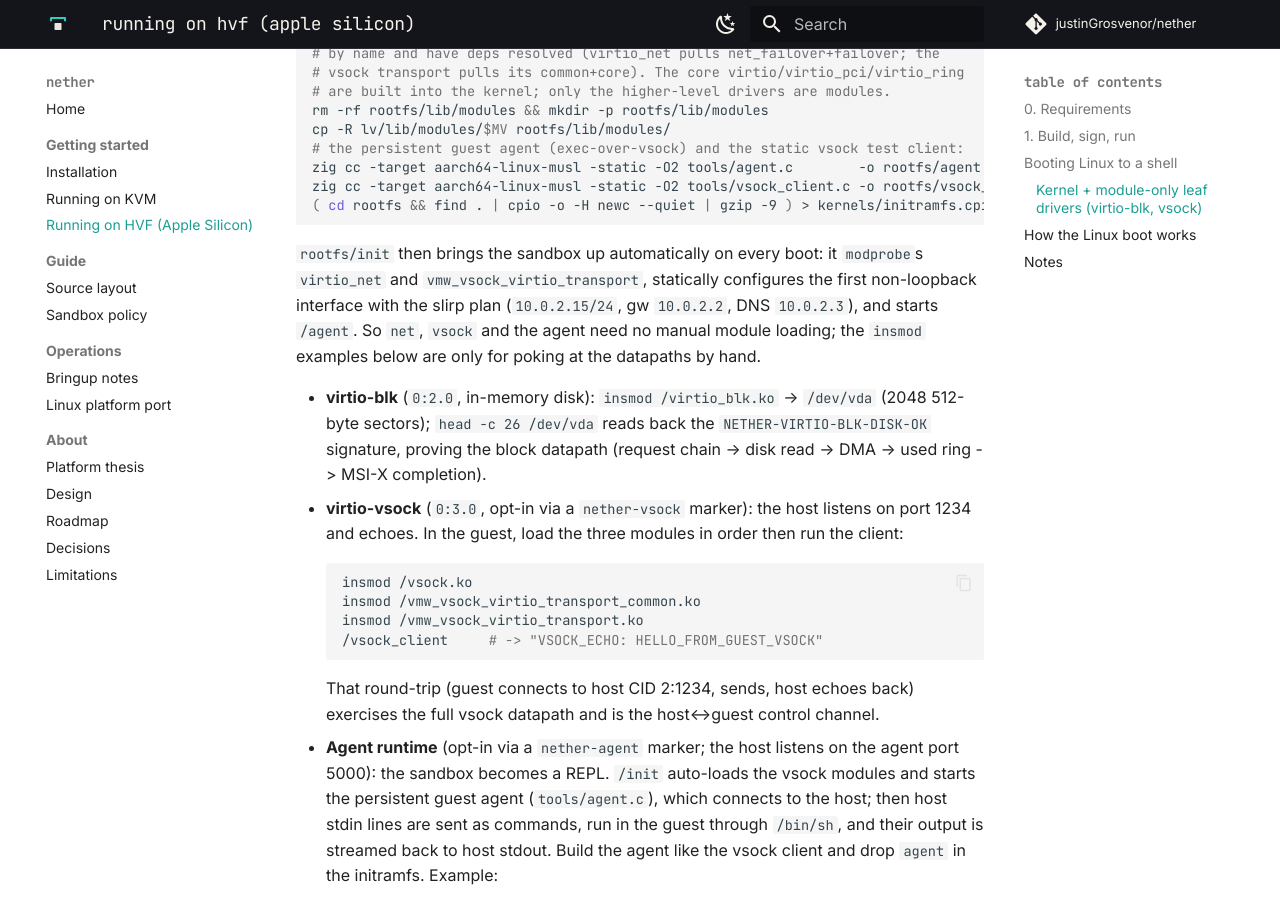
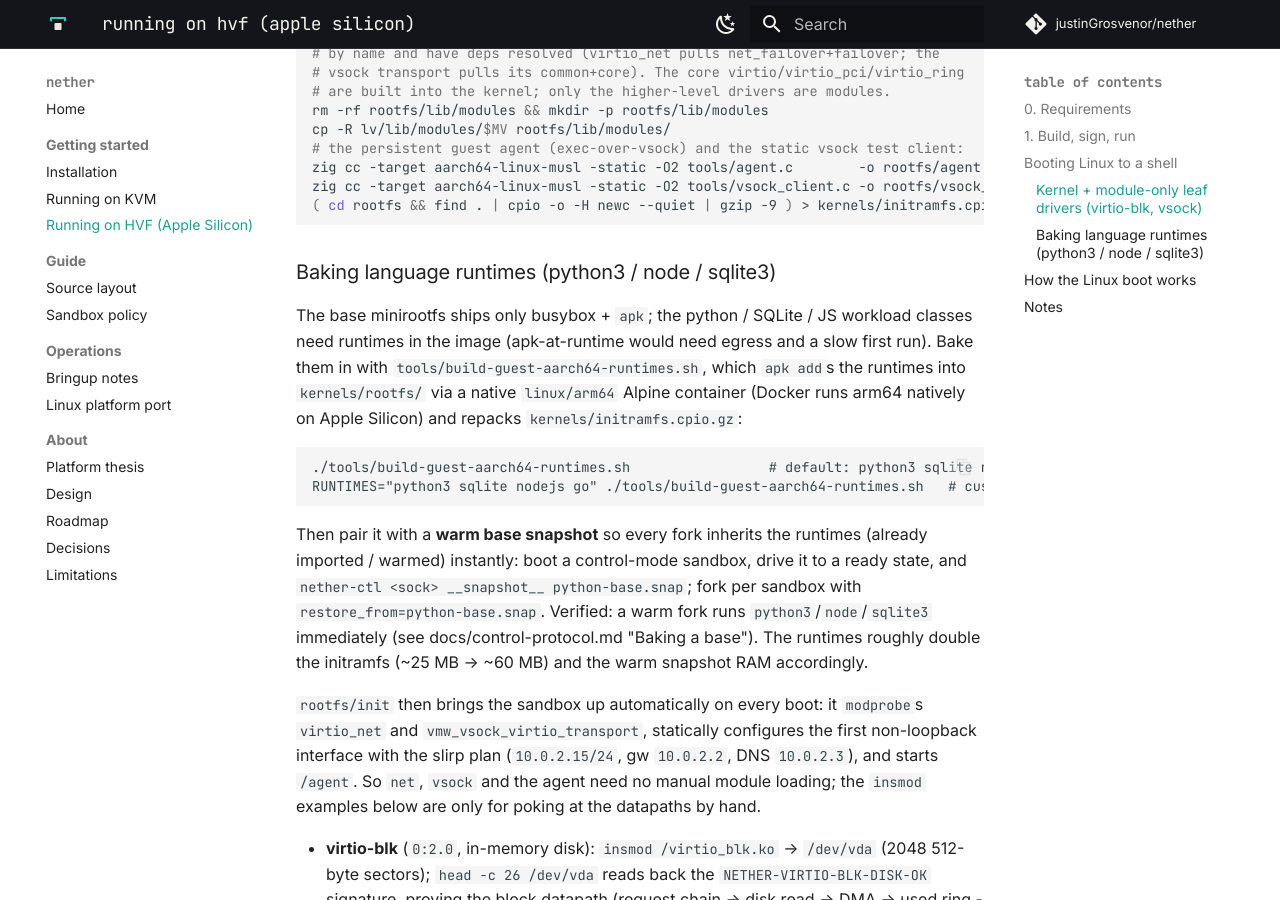
Before and after one commit to justinGrosvenor/nether, an MkDocs documentation site: the page built from docs/running-on-hvf.md, in a window 1280 px wide and 900 px high, scrolled down 2228 px. Built offline with MkDocs 1.6.1 and Material for MkDocs 9.7.7, drawn with Linux system fonts in a browser that asks for light colours; comment, search, counter and statistics services are not loaded.

Commit message:
guest: bake python3/node/sqlite3 into the aarch64 image (e2e V1)
The platform e2e found the guest image had no language runtimes (only
busybox + apk), blocking the python / SQLite / JS service classes
(~/platform/e2e/ISSUES.md V1). Bake them in: build-guest-aarch64-runtimes.sh
apk-adds the runtimes into kernels/rootfs and repacks the initramfs via a
native linux/arm64 Alpine container (Docker runs arm64 natively on Apple
Silicon, so the apk and the packed cpio see the right arch + uid 0). The
runtime set is the RUNTIMES env (default python3 sqlite nodejs).

The image (kernels/initramfs.cpio.gz, ~25 MB -> ~60 MB) is a gitignored
build asset, so the script + the docs/running-on-hvf.md "Baking language
runtimes" recipe are the durable, reproducible deliverable.

Verified live on HVF: a freshly built image boots and runs Python 3.12.13,
SQLite 3.48.0, and Node v22.23.0 in the guest; and a WARM base snapshot
(__snapshot__ after boot) forks into a 2-vCPU sandbox that runs all three
immediately (python/node/sqlite work the instant the fork is driveable) -
so the warm-base workflow inherits the runtimes with no per-fork cost. The
node "symbol not found" noise during the build is only from running node
against the container's libs, not the guest's; in-guest it runs clean.

````diff
--- a/docs/running-on-hvf.md
+++ b/docs/running-on-hvf.md
@@ -108,6 +108,26 @@ zig cc -target aarch64-linux-musl -static -O2 tools/agent.c        -o rootfs/age
 zig cc -target aarch64-linux-musl -static -O2 tools/vsock_client.c -o rootfs/vsock_client
 ( cd rootfs && find . | cpio -o -H newc --quiet | gzip -9 ) > kernels/initramfs.cpio.gz
 ```
+
+### Baking language runtimes (python3 / node / sqlite3)
+
+The base minirootfs ships only busybox + `apk`; the python / SQLite / JS workload
+classes need runtimes in the image (apk-at-runtime would need egress and a slow first
+run). Bake them in with `tools/build-guest-aarch64-runtimes.sh`, which `apk add`s the
+runtimes into `kernels/rootfs/` via a native `linux/arm64` Alpine container (Docker runs
+arm64 natively on Apple Silicon) and repacks `kernels/initramfs.cpio.gz`:
+
+```
+./tools/build-guest-aarch64-runtimes.sh                 # default: python3 sqlite nodejs
+RUNTIMES="python3 sqlite nodejs go" ./tools/build-guest-aarch64-runtimes.sh   # custom set
+```
+
+Then pair it with a **warm base snapshot** so every fork inherits the runtimes (already
+imported / warmed) instantly: boot a control-mode sandbox, drive it to a ready state, and
+`nether-ctl <sock> __snapshot__ python-base.snap`; fork per sandbox with
+`restore_from=python-base.snap`. Verified: a warm fork runs `python3`/`node`/`sqlite3`
+immediately (see docs/control-protocol.md "Baking a base"). The runtimes roughly double
+the initramfs (~25 MB -> ~60 MB) and the warm snapshot RAM accordingly.
 
 `rootfs/init` then brings the sandbox up automatically on every boot: it
 `modprobe`s `virtio_net` and `vmw_vsock_virtio_transport`, statically configures
````
Also changed, not shown: 1 other file.
